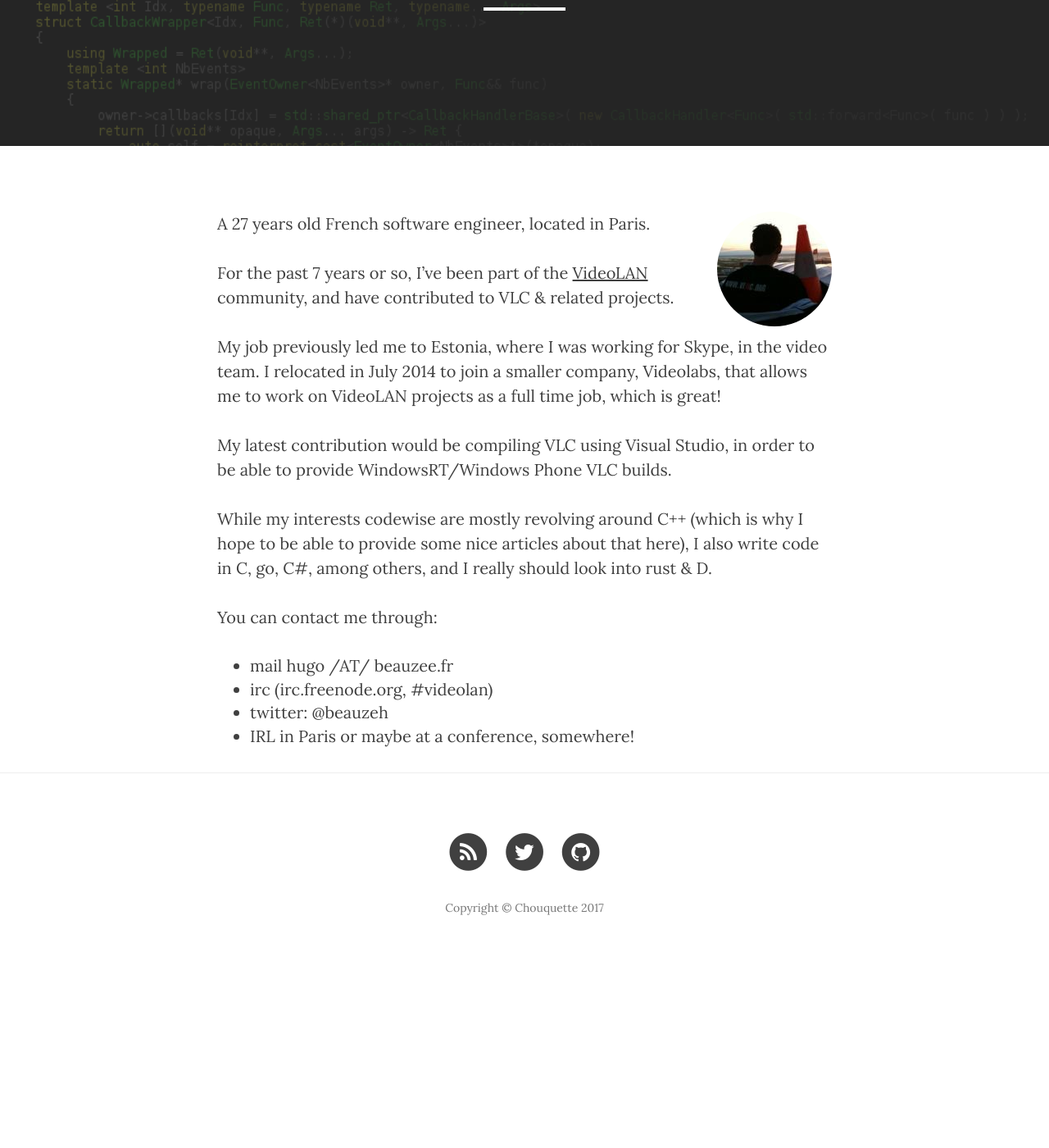
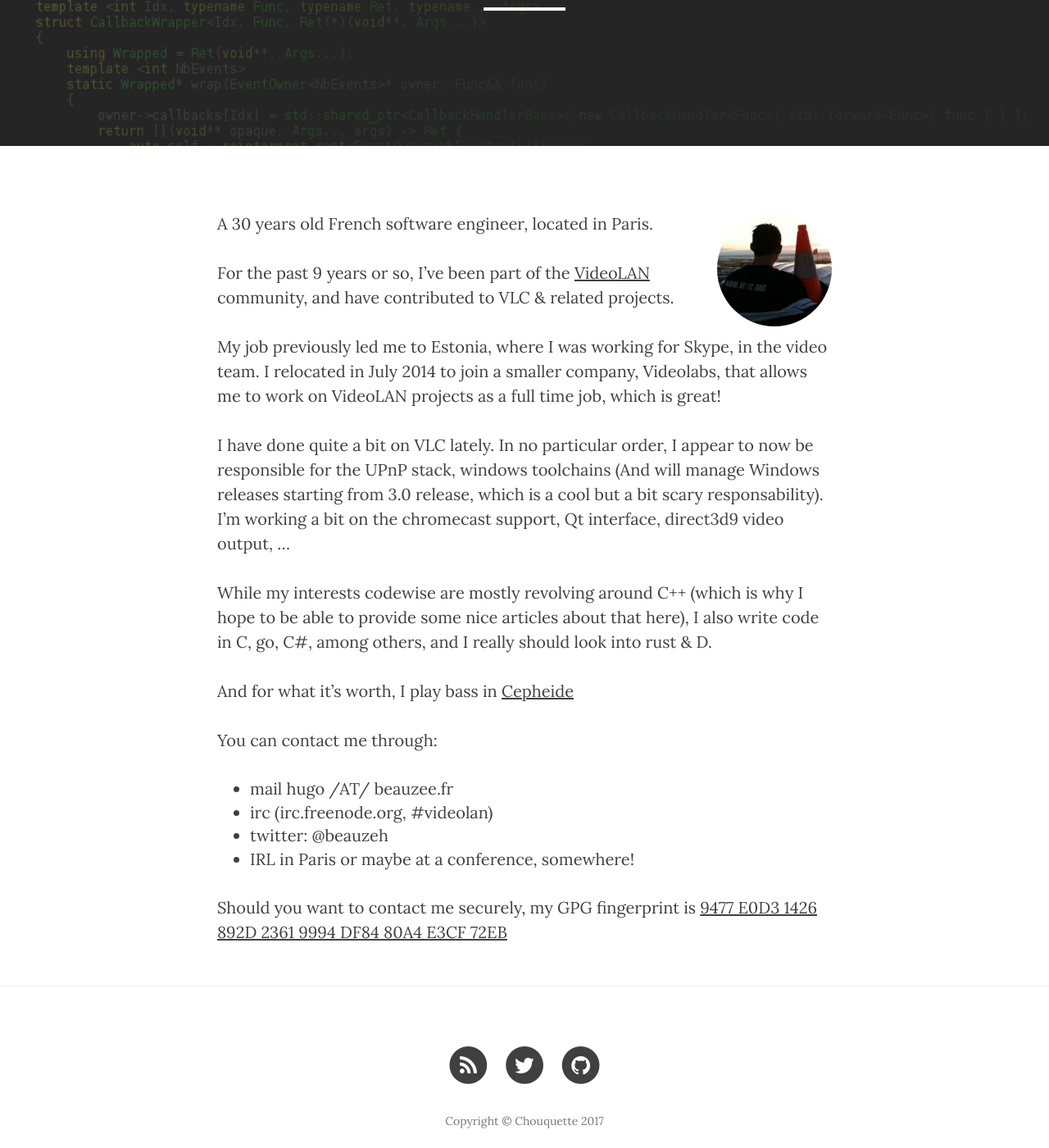
Before and after one commit to chouquette/chouquette, a Jekyll site: the page built from about/index.md, in a window 1280 px wide and 1400 px high, scrolled down 244 px. Shown: the whole window at 82% size. Built offline with Jekyll 4.4.1, drawn with Linux system fonts in a browser that asks for light colours; nearby versions of some CDN libraries; before the commit the page ends 1427 px from its top, so only the background shows below that.

Commit message:
Update about page

```diff
--- a/about/index.md
+++ b/about/index.md
@@ -4,16 +4,19 @@ title: "About"
 ---
 
 <img class="rounded-picture" style="float: right" src="/img/avatar.jpg">
-A 27 years old French software engineer, located in Paris.
+A 30 years old French software engineer, located in Paris.
 
-For the past 7 years or so, I've been part of the [VideoLAN](https://www.videolan.org) community, and have contributed to VLC & related projects.
+For the past 9 years or so, I've been part of the [VideoLAN](https://www.videolan.org) community, and have contributed to VLC & related projects.
 
 My job previously led me to Estonia, where I was working for Skype, in the video team. I relocated in July 2014 to join a smaller company, Videolabs, that allows me to
 work on VideoLAN projects as a full time job, which is great!
 
-My latest contribution would be compiling VLC using Visual Studio, in order to be able to provide WindowsRT/Windows Phone VLC builds.
+I have done quite a bit on VLC lately. In no particular order, I appear to now be responsible for the UPnP stack, windows toolchains (And will manage Windows releases starting from 3.0 release, which is a cool but a bit scary responsability).
+I'm working a bit on the chromecast support, Qt interface, direct3d9 video output, ...
 
 While my interests codewise are mostly revolving around C++ (which is why I hope to be able to provide some nice articles about that here), I also write code in C, go, C#, among others, and I really should look into rust & D.
+
+And for what it's worth, I play bass in [Cepheide](https://cepheide.bandcamp.com/)
 
 You can contact me through:
 
@@ -21,3 +24,6 @@ You can contact me through:
 - irc (irc.freenode.org, #videolan)
 - twitter: @beauzeh
 - IRL in Paris or maybe at a conference, somewhere!
+
+Should you want to contact me securely, my GPG fingerprint is
+[9477 E0D3 1426 892D 2361  9994 DF84 80A4 E3CF 72EB](http://pgp.mit.edu/pks/lookup?op=vindex&search=0xDF8480A4E3CF72EB)
```
